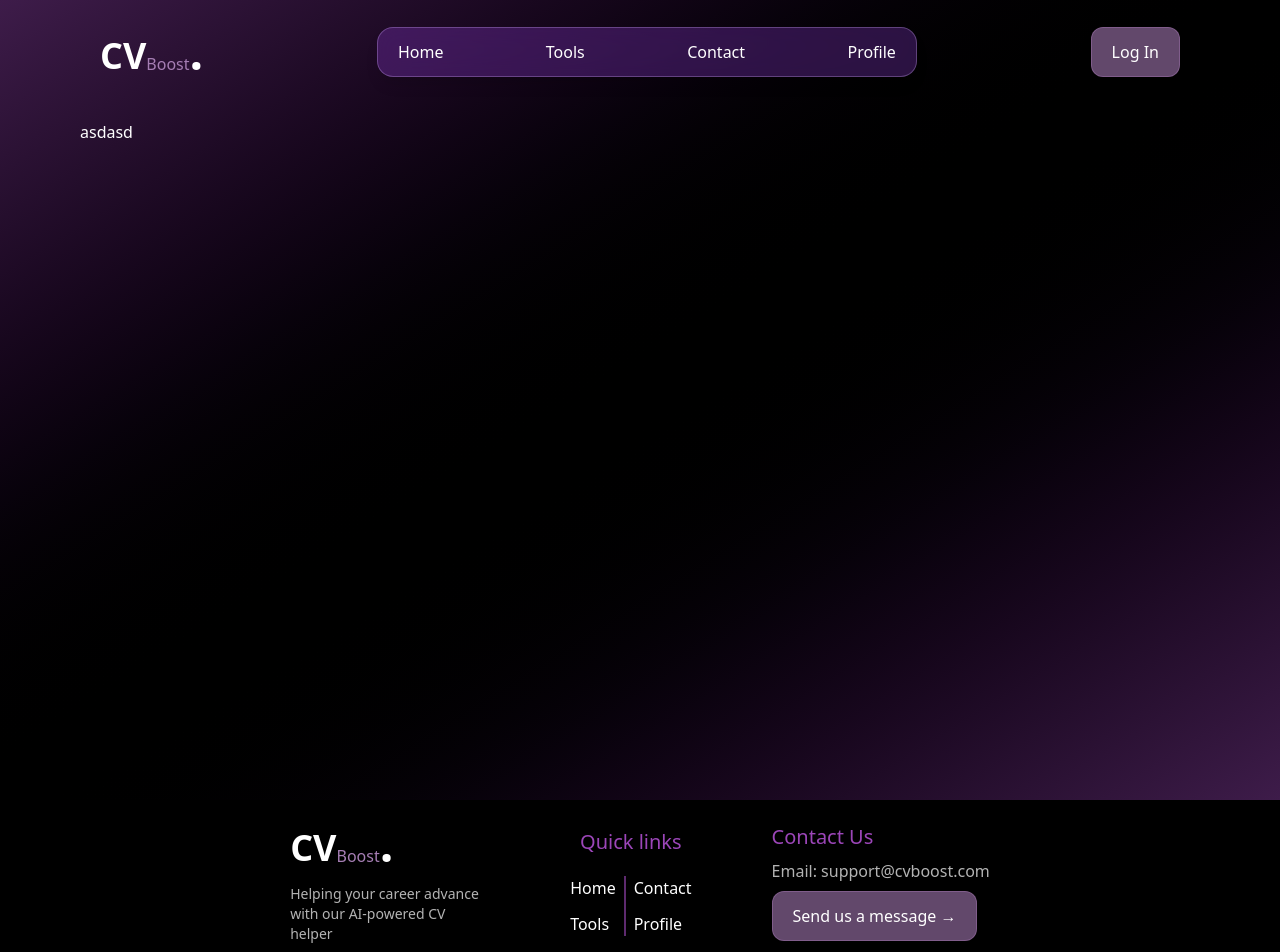
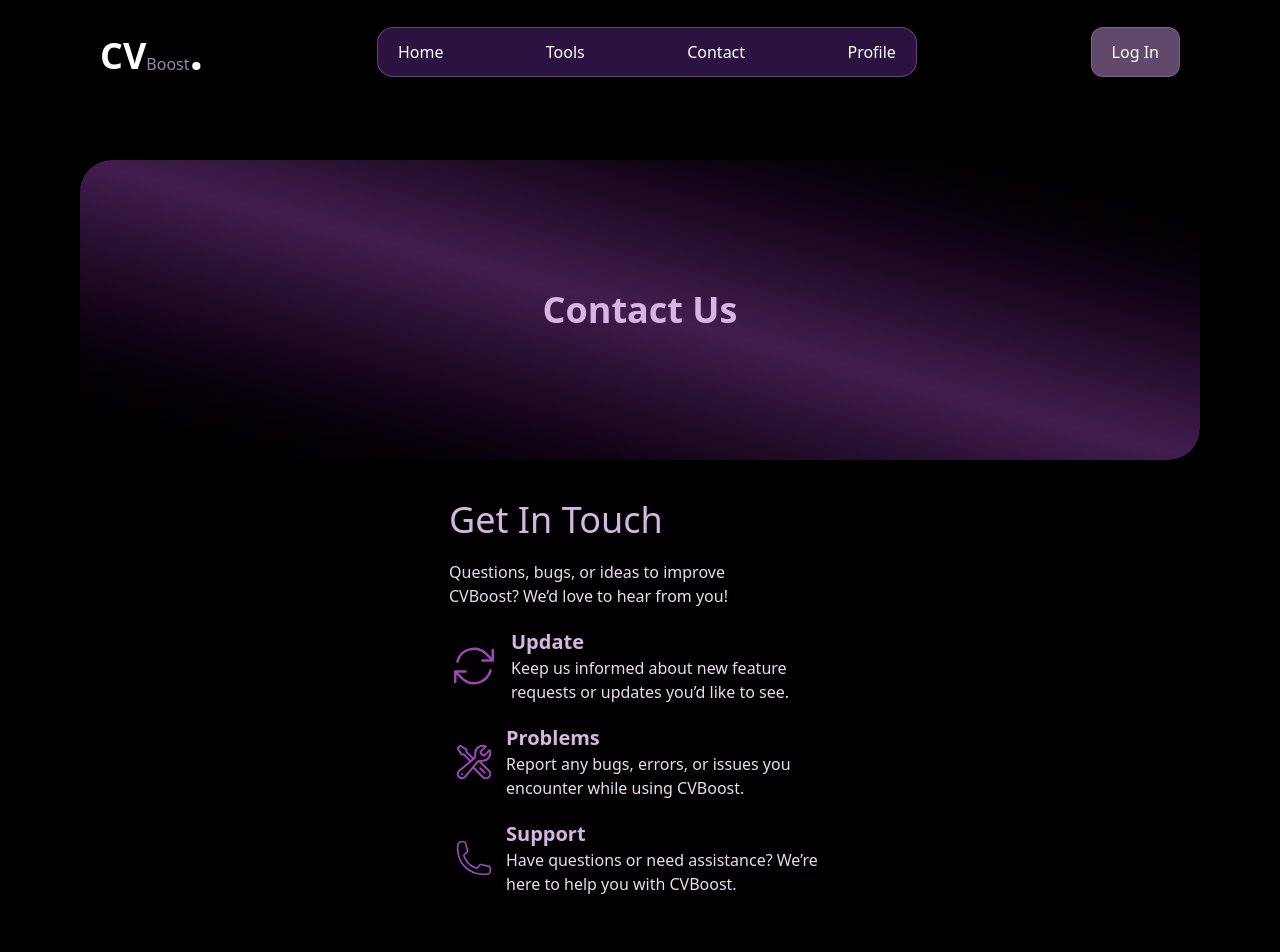
Before and after one commit to RaulSchiop/CVBoost, a Next.js app in the folder frontend/: page /contact in a window 1280 px wide. Shown: the top 952 px of the page. Built offline with nearby package versions, Linux system fonts and the light colour scheme.

Commit message:
first start of contact page

```diff
--- a/frontend/src/app/(routes)/contact/page.tsx
+++ b/frontend/src/app/(routes)/contact/page.tsx
@@ -3,8 +3,102 @@
 export default function ContactUs() {
    return (
       <div className="min-h-screen flex flex-col overflow-x-hidden">
-         <div className="h-screen w-screen bg-gradient-to-br from-accent-200 via-black to-accent-200 pt-30 px-20">
-            <h1 className="text-white">asdasd</h1>
+         <div className=" w-screen bg-black pt-40 px-20">
+            <div className=" w-full flex items-center justify-center bg-gradient-to-bl from-black via-accent-300/70 to-black h-[300px] rounded-4xl">
+               <h1 className="text-accent-800 text-4xl font-bold">
+                  Contact Us
+               </h1>
+            </div>
+            <div className="w-full flex items-center justify-center mb-20">
+               <div className="flex flex-col gap-5 mt-10">
+                  <h1 className="text-accent-800 text-4xl">Get In Touch</h1>
+                  <p className="text-accent-900 max-w-xs">
+                     Questions, bugs, or ideas to improve CVBoost? We’d love to
+                     hear from you!
+                  </p>
+                  <div className="flex items-center justify-center gap-3">
+                     <svg
+                        xmlns="http://www.w3.org/2000/svg"
+                        fill="none"
+                        viewBox="0 0 24 24"
+                        stroke-width="1.2"
+                        stroke="#9c46b9"
+                        width="50"
+                        height="50"
+                     >
+                        <path
+                           stroke-linecap="round"
+                           stroke-linejoin="round"
+                           d="M16.023 9.348h4.992v-.001M2.985 19.644v-4.992m0 0h4.992m-4.993 0 3.181 3.183a8.25 8.25 0 0 0 13.803-3.7M4.031 9.865a8.25 8.25 0 0 1 13.803-3.7l3.181 3.182m0-4.991v4.99"
+                        />
+                     </svg>
+                     <div className="flex flex-col">
+                        <h1 className="text-accent-800 font-bold text-xl">
+                           Update
+                        </h1>
+                        <p className="text-accent-900 max-w-xs">
+                           Keep us informed about new feature requests or
+                           updates you’d like to see.
+                        </p>
+                     </div>
+                  </div>
+                  <div className="flex items-center justify-center gap-3">
+                     <svg
+                        xmlns="http://www.w3.org/2000/svg"
+                        fill="none"
+                        viewBox="0 0 24 24"
+                        stroke-width="1.2"
+                        stroke="#9c46b9"
+                        width="40"
+                        height="40"
+                     >
+                        <path
+                           strokeLinecap="round"
+                           strokeLinejoin="round"
+                           d="M11.42 15.17 17.25 21A2.652 2.652 0 0 0 21 17.25l-5.877-5.877M11.42 15.17l2.496-3.03c.317-.384.74-.626 1.208-.766M11.42 15.17l-4.655 5.653a2.548 2.548 0 1 1-3.586-3.586l6.837-5.63m5.108-.233c.55-.164 1.163-.188 1.743-.14a4.5 4.5 0 0 0 4.486-6.336l-3.276 3.277a3.004 3.004 0 0 1-2.25-2.25l3.276-3.276a4.5 4.5 0 0 0-6.336 4.486c.091 1.076-.071 2.264-.904 2.95l-.102.085m-1.745 1.437L5.909 7.5H4.5L2.25 3.75l1.5-1.5L7.5 4.5v1.409l4.26 4.26m-1.745 1.437 1.745-1.437m6.615 8.206L15.75 15.75M4.867 19.125h.008v.008h-.008v-.008Z"
+                        />
+                     </svg>
+                     <div className="flex flex-col">
+                        <h1 className="text-accent-800 font-bold text-xl">
+                           Problems
+                        </h1>
+                        <p className="text-accent-900 max-w-xs">
+                           Report any bugs, errors, or issues you encounter
+                           while using CVBoost.
+                        </p>
+                     </div>
+                  </div>
+                  <div className="flex items-center justify-center gap-3">
+                     <svg
+                        xmlns="http://www.w3.org/2000/svg"
+                        fill="none"
+                        viewBox="0 0 24 24"
+                        stroke="#9c46b9"
+                        width="40"
+                        height="40"
+                     >
+                        <path
+                           stroke-linecap="round"
+                           stroke-linejoin="round"
+                           d="M2.25 6.75c0 8.284 6.716 15 15 15h2.25a2.25 2.25 0 0 0 2.25-2.25v-1.372c0-.516-.351-.966-.852-1.091l-4.423-1.106c-.44-.11-.902.055-1.173.417l-.97 1.293c-.282.376-.769.542-1.21.38a12.035 12.035 0 0 1-7.143-7.143c-.162-.441.004-.928.38-1.21l1.293-.97c.363-.271.527-.734.417-1.173L6.963 3.102a1.125 1.125 0 0 0-1.091-.852H4.5A2.25 2.25 0 0 0 2.25 4.5v2.25Z"
+                        />
+                     </svg>
+                     <div className="flex flex-col">
+                        <h1 className="text-accent-800 font-bold text-xl">
+                           Support
+                        </h1>
+                        <p className="text-accent-900 max-w-xs">
+                           Have questions or need assistance? We’re here to help
+                           you with CVBoost.
+                        </p>
+                     </div>
+                  </div>
+               </div>
+               <div></div>
+            </div>
+            <div className="h-78 bg-white">
+               <h1>sdasd</h1>
+            </div>
          </div>
          <Footer></Footer>
       </div>
```
